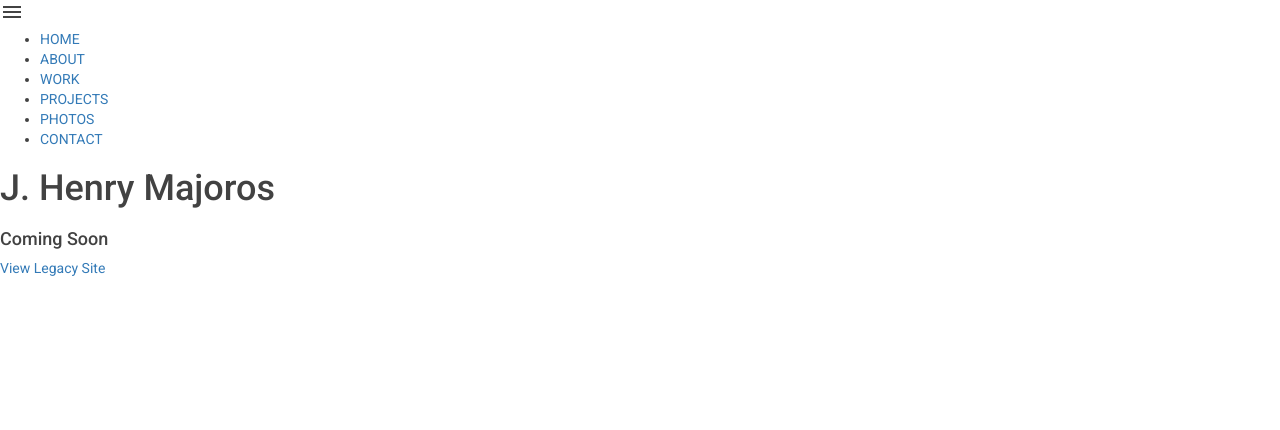
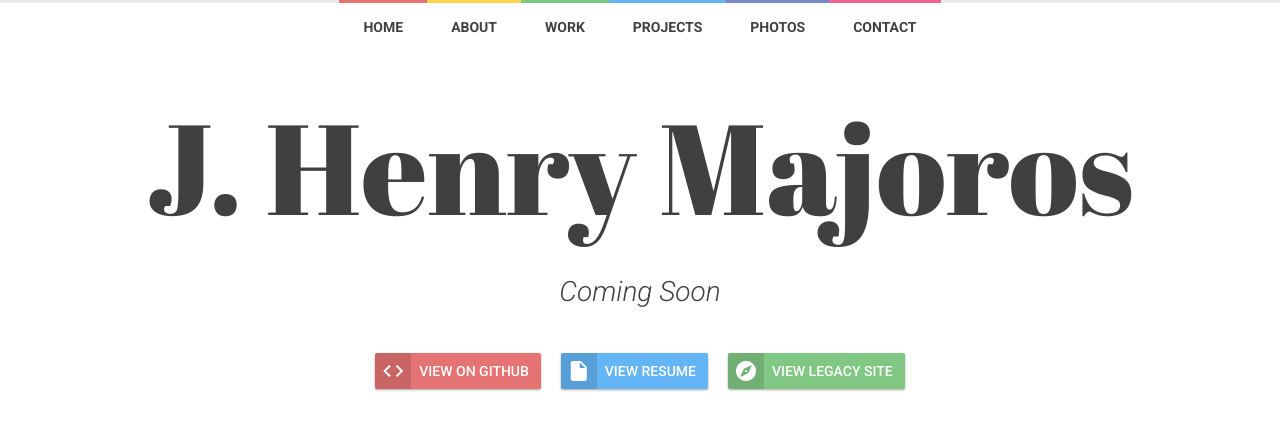
Before and after one commit to hmajoros/web, a Flask app: page / in a window 1280 px wide. Shown: the top 430 px of the page. Run offline with Flask 2, Linux system fonts and the light colour scheme; style sheets or scripts are compiled from the project's sources; some libraries are stand-ins or nearby versions.

Commit message:
preparing site to push live.
- added link to legacy site
- added new icon button types
- added link to resume on home page

```diff
--- a/web/static/css/accent-top.scss
+++ b/web/static/css/accent-top.scss
@@ -11,3 +11,9 @@
         display: none;
     }
 }
+
+.accent-45 {
+    background: linear-gradient(45deg, $clr-main-1 0%, $clr-main-1 16.666%, $clr-main-2 16.666%, $clr-main-2 33.333%, $clr-main-3 33.333%, $clr-main-3 50%, $clr-main-4 50%, $clr-main-4 66.666%, $clr-main-5 66.666%, $clr-main-5 83.333%, $clr-main-6 83.333%, $clr-main-6 100%);
+    height: 16px;
+    width: 100%;
+}
--- a/web/static/css/buttons.scss
+++ b/web/static/css/buttons.scss
@@ -3,11 +3,13 @@
     display: inline-block;
     height: 36px;
     min-width: 64px;
+    margin: 8px;
     padding: 0 12px;
     line-height: 36px;
     color: black;
     border: none;
     border-radius: 2px;
+    overflow: hidden;
 
     //TODO: proper font stacks EVERYWHERE.
     //      use sass vars for everything
@@ -28,6 +30,19 @@
         text-decoration: none;
     }
 
+    // for icon buttons {
+    .material-icons {
+        display: block;
+        float: left;
+        line-height: 36px;
+        margin-left: -12px;
+        margin-right: 8px;
+        padding: 0 6px;
+        // rgba background means this will work
+        // regardless of which button color
+        background-color: rgba(0, 0, 0, 0.12);
+    }
+
     &.btn-red {
         background-color: $clr-red-300;
         color: white;
@@ -42,4 +57,19 @@
         background-color: $clr-pink-300;
         color: white;
     }
+
+    &.btn-green {
+        background-color: $clr-green-300;
+        color: white;
+    }
+
+    &.btn-amber{
+        background-color: $clr-amber-300;
+        color: white;
+    }
+
+    &.btn-indigo {
+        background-color: $clr-indigo-300;
+        color: white;
+    }
 }
--- /dev/null
+++ b/web/static/css/main.css
@@ -0,0 +1,187 @@
+.btn-flat {
+  position: relative;
+  display: inline-block;
+  height: 36px;
+  min-width: 64px;
+  margin: 8px;
+  padding: 0 12px;
+  line-height: 36px;
+  color: black;
+  border: none;
+  border-radius: 2px;
+  overflow: hidden;
+  font-family: "Roboto", "Helvetica", "Arial", sans-serif;
+  font-size: 14px;
+  font-weight: 500;
+  text-transform: uppercase;
+  outline: none;
+  cursor: pointer;
+  text-align: center;
+  box-shadow: 0 1px 3px rgba(0, 0, 0, 0.12), 0 1px 2px rgba(0, 0, 0, 0.24);
+  transition: box-shadow 0.2s cubic-bezier(0.4, 0, 0.2, 1); }
+  .btn-flat:hover {
+    box-shadow: 0 3px 6px rgba(0, 0, 0, 0.16), 0 3px 6px rgba(0, 0, 0, 0.23);
+    text-decoration: none; }
+  .btn-flat .material-icons {
+    display: block;
+    float: left;
+    line-height: 36px;
+    margin-left: -12px;
+    margin-right: 8px;
+    padding: 0 6px;
+    background-color: rgba(0, 0, 0, 0.12); }
+  .btn-flat.btn-red {
+    background-color: #e57373;
+    color: white; }
+  .btn-flat.btn-blue {
+    background-color: #64b5f6;
+    color: white; }
+  .btn-flat.btn-pink {
+    background-color: #f06292;
+    color: white; }
+  .btn-flat.btn-green {
+    background-color: #81c784;
+    color: white; }
+  .btn-flat.btn-amber {
+    background-color: #ffd54f;
+    color: white; }
+  .btn-flat.btn-indigo {
+    background-color: #7986cb;
+    color: white; }
+
+nav ul {
+  display: none; }
+nav .menu {
+  position: absolute;
+  padding: 16px;
+  top: 0;
+  left: 0;
+  line-height: 32px;
+  cursor: pointer; }
+
+@media screen and (min-width: 529px) {
+  nav {
+    height: 48px;
+    text-align: center;
+    border-top: 3px solid #eaeaea; }
+    nav .menu {
+      display: none; }
+    nav ul {
+      display: inline-block;
+      list-style-type: none;
+      margin: -3px 0 0 0;
+      padding: 0; }
+    nav li {
+      height: 48px;
+      float: left;
+      border-top: 3px solid #eaeaea; }
+    nav li:nth-child(1) {
+      border-top-color: #e57373; }
+    nav li:nth-child(2) {
+      border-top-color: #ffd54f; }
+    nav li:nth-child(3) {
+      border-top-color: #81c784; }
+    nav li:nth-child(4) {
+      border-top-color: #64b5f6; }
+    nav li:nth-child(5) {
+      border-top-color: #7986cb; }
+    nav li:nth-child(6) {
+      border-top-color: #f06292; }
+    nav li:nth-child(1):hover {
+      background-color: #e57373; }
+    nav li:nth-child(2):hover {
+      background-color: #ffd54f; }
+    nav li:nth-child(3):hover {
+      background-color: #81c784; }
+    nav li:nth-child(4):hover {
+      background-color: #64b5f6; }
+    nav li:nth-child(5):hover {
+      background-color: #7986cb; }
+    nav li:nth-child(6):hover {
+      background-color: #f06292; }
+    nav li > a {
+      display: block;
+      padding: 0 16px;
+      line-height: 48px;
+      color: rgba(0, 0, 0, 0.75);
+      text-decoration: none;
+      font-family: 'Roboto', sans-serif;
+      font-weight: 700; }
+      nav li > a:hover {
+        text-decoration: none;
+        color: white; }
+    nav li:hover {
+      background-color: rgba(200, 200, 200, 0.4); }
+    nav li:active, nav li:focus {
+      color: rgba(0, 0, 0, 0.75);
+      text-decoration: none; } }
+@media screen and (min-width: 768px) {
+  nav li > a {
+    padding: 0 24px; } }
+section.hero {
+  text-align: center;
+  margin-top: 64px;
+  color: rgba(0, 0, 0, 0.75); }
+  section.hero img {
+    position: absolute;
+    height: 32px;
+    margin: 16px;
+    top: 0;
+    right: 0;
+    border-radius: 50%; }
+  section.hero h1 {
+    margin: 0 16px;
+    font-family: 'Abril Fatface';
+    font-size: 64px;
+    text-align: center;
+    letter-spacing: initial; }
+  section.hero .about {
+    margin-top: 24px; }
+    section.hero .about h4 {
+      margin: 0;
+      font-family: 'Roboto';
+      font-size: 28px;
+      font-weight: 100;
+      font-style: italic; }
+  section.hero .btn-wrap {
+    margin-top: 32px; }
+
+@media screen and (min-width: 768px) {
+  section.hero {
+    margin-top: 48px; }
+    section.hero h1 {
+      font-size: 10vw; }
+    section.hero img {
+      position: relative;
+      height: 200px;
+      border-radius: 50%;
+      box-shadow: 0 3px 6px rgba(0, 0, 0, 0.16), 0 3px 6px rgba(0, 0, 0, 0.23);
+      transition: box-shadow .2s ease-in-out; }
+      section.hero img:hover {
+        box-shadow: 0 10px 20px rgba(0, 0, 0, 0.19), 0 6px 6px rgba(0, 0, 0, 0.23); }
+    section.hero .about {
+      display: inline-block; }
+      section.hero .about h4 {
+        margin: 16px 0 0 0;
+        padding: 0 48px;
+        border-right: 1px solid #bbb;
+        float: left;
+        font-weight: 300; }
+      section.hero .about h4:last-child {
+        border: none; } }
+@media screen and (min-width: 1200px) {
+  section.hero h1 {
+    font-size: 128px; } }
+.accent-top {
+  height: 3px;
+  background: linear-gradient(to right, #e57373 0%, #e57373 16.666%, #ffd54f 16.666%, #ffd54f 33.333%, #81c784 33.333%, #81c784 50%, #64b5f6 50%, #64b5f6 66.666%, #7986cb 66.666%, #7986cb 83.333%, #f06292 83.333%, #f06292 100%); }
+
+@media screen and (min-width: 529px) {
+  .accent-top {
+    display: none; } }
+.accent-45 {
+  background: linear-gradient(45deg, #e57373 0%, #e57373 16.666%, #ffd54f 16.666%, #ffd54f 33.333%, #81c784 33.333%, #81c784 50%, #64b5f6 50%, #64b5f6 66.666%, #7986cb 66.666%, #7986cb 83.333%, #f06292 83.333%, #f06292 100%);
+  height: 16px;
+  width: 100%; }
+
+/*# sourceMappingURL=main.css.map */
--- /dev/null
+++ b/web/templates/about.html
@@ -0,0 +1,6 @@
+{% extends 'base.html' %}
+{% block content %}
+
+<h2>{{ title }}<small>J. Henry Majoros</small></h2>
+
+{% endblock %}
--- a/web/templates/base.html
+++ b/web/templates/base.html
@@ -17,11 +17,24 @@
 </head>
 <body>
 
+  {% include 'header.html' %}
   {% block content %}{% endblock %}
 
   <script src="static/js/jquery-1.11.3.min.js" type="text/javascript"></script>
   <script src="static/bootstrap/js/bootstrap.min.js" type="text/javascript"></script>
   <script src="static/js/main.js" type="text/javascript"></script>
 
+  <!-- google analytics script -->
+  <script>
+    (function(i,s,o,g,r,a,m){i['GoogleAnalyticsObject']=r;i[r]=i[r]||function(){
+    (i[r].q=i[r].q||[]).push(arguments)},i[r].l=1*new Date();a=s.createElement(o),
+    m=s.getElementsByTagName(o)[0];a.async=1;a.src=g;m.parentNode.insertBefore(a,m)
+    })(window,document,'script','//www.google-analytics.com/analytics.js','ga');
+
+    ga('create', 'UA-55171436-1', 'auto');
+    ga('send', 'pageview');
+
+  </script>
+
 </body>
 </html>
--- /dev/null
+++ b/web/templates/header.html
@@ -0,0 +1,15 @@
+<section class="accent-top"></section>
+
+<nav>
+  <i class="material-icons menu">menu</i>
+  <ul>
+    <li class="active"><a href="#">HOME</a></li>
+    <li><a href="#">ABOUT</a></li>
+    <li><a href="#">WORK</a></li>
+    <li><a href="#">PROJECTS</a></li>
+    <!-- <li><a href="#">EDUCATION</a></li> -->
+    <!-- <li><a href="#">BLOG</a></li> -->
+    <li><a href="#">PHOTOS</a></li>
+    <li><a href="#">CONTACT</a></li>
+  </ul>
+</nav>
--- a/web/templates/index.html
+++ b/web/templates/index.html
@@ -1,25 +1,12 @@
 {% extends 'base.html' %}
 
 {% block content %}
-  <section class="accent-top"></section>
 
-  <nav>
-    <i class="material-icons menu">menu</i>
-    <ul>
-      <li class="active"><a href="#">HOME</a></li>
-      <li><a href="#">ABOUT</a></li>
-      <li><a href="#">WORK</a></li>
-      <li><a href="#">PROJECTS</a></li>
-      <!-- <li><a href="#">EDUCATION</a></li> -->
-      <!-- <li><a href="#">BLOG</a></li> -->
-      <li><a href="#">PHOTOS</a></li>
-      <li><a href="#">CONTACT</a></li>
-    </ul>
-  </nav>
 
   <section class="hero">
   <!-- <img src="images/face.jpg" alt="my face"/> -->
     <h1>J. Henry Majoros</h1>
+    <!-- add back in later when migration is ready -->
     <!-- <div class="about clearfix">
       <h4>Frontend Developer</h4>
       <h4>Javascript Wizard</h4>
@@ -29,7 +16,16 @@
         <h4>Coming Soon</h4>
     </div>
     <div class="btn-wrap">
-        <a href="/legacy" class="btn-flat btn-pink">View Legacy Site</a>
+        <a href="https://github.com/hmajoros/web" class="btn-flat btn-red">
+            <span class="material-icons">code</span>View on Github
+        </a>
+        <a href="/static/legacy/files/hmajoros_resume.pdf" class="btn-flat btn-blue">
+            <span class="material-icons">insert_drive_file</span>View Resume
+        </a>
+        <a href="/legacy" class="btn-flat btn-green">
+            <span class="material-icons">explore</span>View Legacy Site
+        </a>
     </div>
   </section>
+
 {% endblock %}
--- a/web/views.py
+++ b/web/views.py
@@ -6,6 +6,10 @@ from web import app
 def index():
     return render_template('index.html', title = 'home')
 
+@app.route('/about')
+def about():
+    return render_template('about.html', title = 'about')
+
 @app.route('/legacy')
 def legacy():
     return render_template('legacy.html', title = 'legacy')
```
